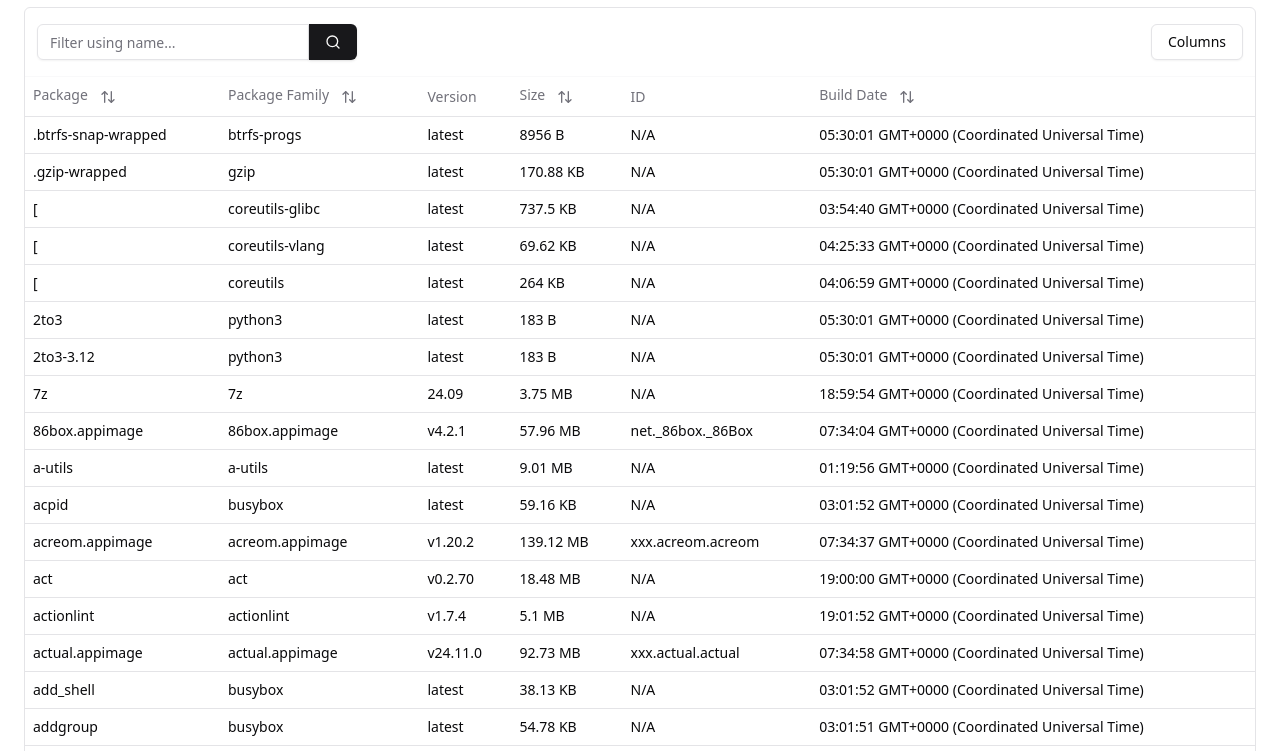
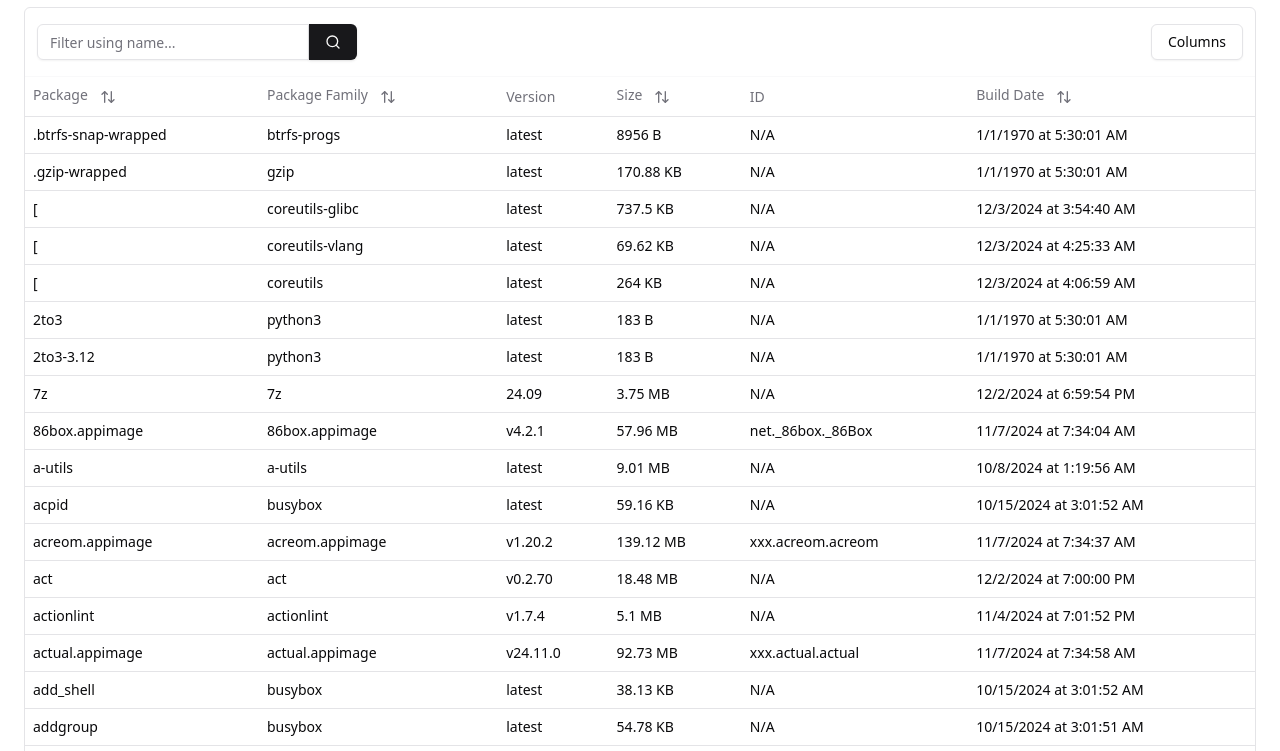
Before and after one commit to pkgforge/pkgs.pkgforge.dev, an Astro site in the folder tailwind/: page / in a window 1280 px wide. Shown: the part 46-797 px from the top of the page. Built offline with nearby package versions, Linux system fonts and the light colour scheme; Astro itself is replaced by a stand-in of ours.

Commit message:
fix date time

```diff
--- a/tailwind/src/components/list.tsx
+++ b/tailwind/src/components/list.tsx
@@ -141,10 +141,13 @@
       )
     },
     cell: ({ row }) => {
-      const date = row.getValue("build_date") as string;
-      const data = new Date(date).toTimeString();
+      const dat = row.getValue("build_date") as string;
+      const date = new Date(dat);
 
-      return <span>{data}</span>;
+      const day = date.toLocaleDateString();
+      const time = date.toLocaleTimeString();
+
+      return <span>{day} at {time}</span>;
     },
   }
 ]
```
